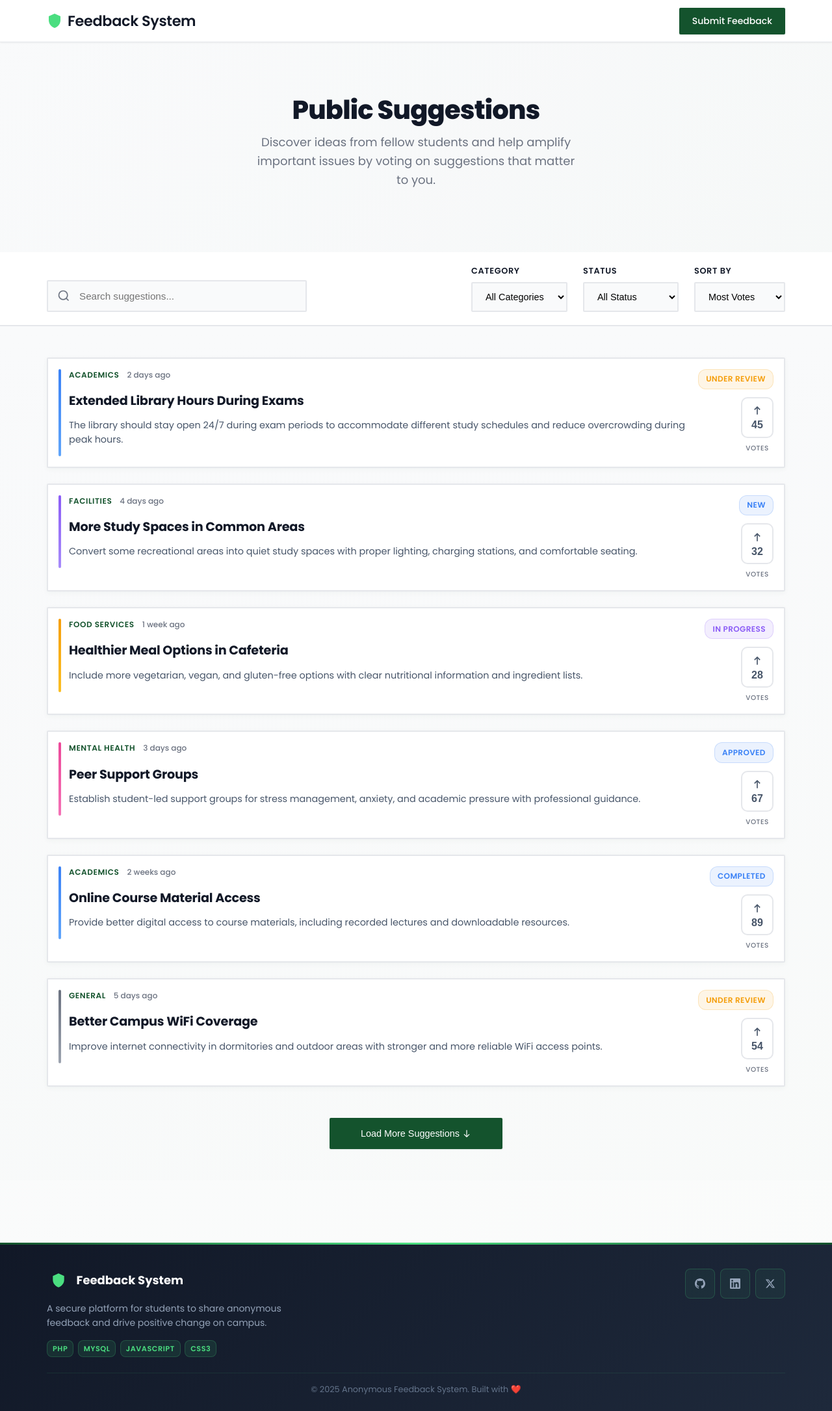
After one commit to althaf-ka/anonymous-feedback-system, a PHP site: page /public-suggestions in a window 1280 px wide. The commit adds this page. Shown: the whole page at 65% size. Run offline with PHP 8.4, Linux system fonts and the light colour scheme.

Commit message:
completed the ui of public suggestions

```diff
--- /dev/null
+++ b/assets/css/pages/public-suggestions.css
@@ -0,0 +1,263 @@
+/* Hero Section */
+.suggestions-hero {
+    background: linear-gradient(135deg,
+            var(--color-background) 0%,
+            rgba(15, 81, 50, 0.015) 100%);
+    padding: 4rem 1.5rem 2rem;
+    text-align: center;
+    position: relative;
+}
+
+
+.suggestions-filters {
+    background: var(--color-surface);
+    border-bottom: 2px solid var(--color-border);
+    padding: 1.25rem 1.5rem;
+    position: static;
+    top: 0;
+    z-index: 100;
+}
+
+.filters-container {
+    max-width: 1200px;
+    margin: 0 auto;
+    display: flex;
+    gap: 2rem;
+    align-items: flex-end;
+    flex-wrap: wrap;
+}
+
+.search-section {
+    flex: 1;
+    min-width: 300px;
+}
+
+.search-wrapper {
+    position: relative;
+    max-width: 400px;
+}
+
+.search-icon {
+    position: absolute;
+    left: 1rem;
+    top: 50%;
+    transform: translateY(-50%);
+    color: var(--color-text-muted);
+}
+
+.search-input {
+    width: 100%;
+    padding: 0.875rem 1rem 0.875rem 3rem;
+    border: 2px solid var(--color-border);
+    font-size: 0.95rem;
+    background: var(--color-background);
+    transition: all 0.3s ease;
+    box-sizing: border-box;
+}
+
+.search-input:focus {
+    outline: none;
+    border-color: var(--color-secondary);
+    box-shadow: 0 0 0 3px rgba(74, 222, 128, 0.1);
+}
+
+.filter-section {
+    display: flex;
+    gap: 1.5rem;
+    flex-wrap: wrap;
+}
+
+.filter-group {
+    display: flex;
+    flex-direction: column;
+    gap: 0.5rem;
+}
+
+.filter-label {
+    font-size: 0.8rem;
+    font-weight: 600;
+    color: var(--color-text);
+    text-transform: uppercase;
+    letter-spacing: 0.05em;
+}
+
+.filter-select {
+    padding: 0.75rem 1rem;
+    border: 2px solid var(--color-border);
+    font-size: 0.9rem;
+    background: var(--color-background);
+    min-width: 140px;
+    cursor: pointer;
+    transition: all 0.3s ease;
+}
+
+.filter-select:focus {
+    outline: none;
+    border-color: var(--color-secondary);
+}
+
+.suggestions-main {
+    padding: 3rem 1.5rem;
+    background: linear-gradient(180deg,
+            var(--color-background) 0%,
+            rgba(15, 81, 50, 0.008) 100%);
+}
+
+.suggestions-container {
+    max-width: 1200px;
+    margin: 0 auto;
+    display: flex;
+    flex-direction: column;
+    gap: 1.5rem;
+}
+
+.load-more-section {
+    max-width: 1200px;
+    margin: 3rem auto 0;
+    text-align: center;
+}
+
+.load-more-btn {
+    min-width: 200px;
+    padding: 1rem 3rem;
+    gap: 4px;
+}
+
+@media (min-width: 1024px) {
+    .suggestions-filters {
+        position: sticky;
+        top: 0;
+        z-index: 100;
+    }
+}
+
+
+@media (max-width: 1023px) and (min-width: 768px) {
+    .suggestions-filters {
+        padding: 1rem 1.5rem;
+    }
+
+    .filters-container {
+        gap: 1.5rem;
+    }
+
+    .search-section {
+        flex: 1 1 100%;
+        min-width: auto;
+        margin-bottom: 0.5rem;
+    }
+
+    .search-wrapper {
+        max-width: 100%;
+    }
+
+    .filter-section {
+        flex: 1 1 100%;
+        justify-content: space-between;
+        gap: 1rem;
+    }
+
+    .filter-group {
+        flex: 1;
+        min-width: 150px;
+    }
+
+    .filter-select {
+        min-width: auto;
+        width: 100%;
+    }
+}
+
+
+@media (max-width: 767px) {
+    .suggestions-hero {
+        padding: 2.5rem 1rem 1rem;
+    }
+
+    .suggestions-filters {
+        padding: 0.75rem 1rem;
+    }
+
+    .filters-container {
+        flex-direction: column;
+        gap: 1rem;
+        align-items: stretch;
+    }
+
+    .search-section {
+        min-width: auto;
+    }
+
+    .search-wrapper {
+        max-width: 100%;
+    }
+
+    .filter-section {
+        gap: 0.75rem;
+    }
+
+    .filter-group {
+        flex: 1;
+        min-width: 100px;
+    }
+
+    .filter-select {
+        min-width: auto;
+        width: 100%;
+        padding: 0.65rem 0.75rem;
+        font-size: 0.85rem;
+    }
+
+    .suggestions-main {
+        padding: 1.5rem 1rem;
+    }
+}
+
+
+@media (max-width: 479px) {
+    .suggestions-hero {
+        padding: 2rem 0.75rem 0.75rem;
+    }
+
+    .suggestions-filters {
+        padding: 0.5rem 0.75rem;
+    }
+
+    .filters-container {
+        gap: 0.75rem;
+    }
+
+    .filter-section {
+        flex-direction: column;
+        gap: 0.5rem;
+    }
+
+    .search-input {
+        padding: 0.75rem 0.75rem 0.75rem 2.5rem;
+        font-size: 0.82rem;
+    }
+
+    .search-icon {
+        left: 0.75rem;
+        width: 18px;
+        height: 18px;
+    }
+
+    .suggestions-main {
+        padding: 1rem 0.75rem;
+    }
+
+    .filter-label {
+        font-size: 0.7rem;
+    }
+
+    .filter-select {
+        font-size: 0.82rem;
+    }
+
+}
+
+
+.suggestions-container>.feedback-card {
+    animation: fadeInUp 0.5s ease forwards;
+}
--- /dev/null
+++ b/assets/js/toast.js
@@ -0,0 +1,32 @@
+
+function showToast(message, type = 'info') {
+  const toast = document.createElement('div');
+  toast.className = `toast toast-${type}`;
+  toast.innerHTML = `<div class="toast-content"><span>${message}</span></div>`;
+
+  Object.assign(toast.style, {
+    position: 'fixed',
+    top: '2rem',
+    right: '2rem',
+    padding: '1rem 1.5rem',
+    borderRadius: '12px',
+    color: 'white',
+    fontWeight: '600',
+    zIndex: '9999',
+    transform: 'translateX(100%)',
+    transition: 'transform 0.3s ease',
+    background: type === 'success' ? 'var(--color-success, #22C55E)' : 'var(--color-error, #EF4444)',
+    boxShadow: '0 8px 25px rgba(0,0,0,0.15)'
+  });
+
+  document.body.appendChild(toast);
+
+  setTimeout(() => toast.style.transform = 'translateX(0)', 100);
+  setTimeout(() => {
+    toast.style.transform = 'translateX(100%)';
+    setTimeout(() => document.body.removeChild(toast), 300);
+  }, 3000);
+}
+
+
+window.showToast = showToast;
--- a/index.php
+++ b/index.php
@@ -12,6 +12,10 @@ switch ($request) {
         require_once __DIR__ . '/views/user/submit-feedback.php';
         break;
 
+    case '/public-suggestions':
+        require_once __DIR__ . '/views/user/public-suggestions.php';
+        break;
+
     case '/admin/login':
         require_once __DIR__ . '/views/admin/login.php';
         break;
--- a/views/user/layout.php
+++ b/views/user/layout.php
@@ -25,4 +25,6 @@
     <?php require_once 'components/footer.php'; ?>
 </body>
 
+<script src="../../assets/js/toast.js" defer></script>
+
 </html>
--- /dev/null
+++ b/views/user/public-suggestions.php
@@ -0,0 +1,278 @@
+<?php
+$title = "Public Suggestions | Feedback System";
+$additionalHead = '<link rel="stylesheet" href="../../assets/css/pages/public-suggestions.css">';
+
+ob_start();
+?>
+
+<!-- Hero Section -->
+<section class="suggestions-hero">
+    <div class="container">
+        <div class="section-header">
+            <h2 class="section-title">Public Suggestions</h2>
+            <p class="section-subtitle">
+                Discover ideas from fellow students and help amplify important issues by voting on suggestions that
+                matter to you.
+            </p>
+        </div>
+    </div>
+</section>
+
+<!-- Filters and Search Section -->
+<section class="suggestions-filters">
+    <div class="container">
+        <div class="filters-container">
+            <div class="search-section">
+                <div class="search-wrapper">
+                    <svg class="search-icon" width="20" height="20" viewBox="0 0 24 24" fill="none"
+                        stroke="currentColor" stroke-width="2">
+                        <circle cx="11" cy="11" r="8" />
+                        <path d="M21 21l-4.35-4.35" />
+                    </svg>
+                    <input type="text" id="searchInput" class="search-input rounded-sm"
+                        placeholder="Search suggestions...">
+                </div>
+            </div>
+
+            <div class="filter-section">
+                <div class="filter-group">
+                    <label class="filter-label" for="categoryFilter">Category</label>
+                    <select id="categoryFilter" class="filter-select rounded-sm">
+                        <option value="">All Categories</option>
+                        <option value="academics">Academics</option>
+                        <option value="facilities">Facilities</option>
+                        <option value="food">Food Services</option>
+                        <option value="mental-health">Mental Health</option>
+                        <option value="general">General</option>
+                    </select>
+                </div>
+
+                <div class="filter-group">
+                    <label class="filter-label" for="statusFilter">Status</label>
+                    <select id="statusFilter" class="filter-select rounded-sm">
+                        <option value="">All Status</option>
+                        <option value="New">New</option>
+                        <option value="Under Review">Under Review</option>
+                        <option value="In Progress">In Progress</option>
+                        <option value="Approved">Approved</option>
+                        <option value="Resolved">Resolved</option>
+                        <option value="Completed">Completed</option>
+                    </select>
+                </div>
+
+                <div class="filter-group">
+                    <label class="filter-label" for="sortFilter">Sort By</label>
+                    <select id="sortFilter" class="filter-select rounded-sm">
+                        <option value="votes">Most Votes</option>
+                        <option value="recent">Most Recent</option>
+                        <option value="oldest">Oldest First</option>
+                        <option value="title">Title A-Z</option>
+                    </select>
+                </div>
+            </div>
+        </div>
+    </div>
+</section>
+
+<!-- Main Suggestions Section -->
+<section class="suggestions-main">
+    <div class="container">
+
+        <div class="suggestions-container" id="suggestionsContainer">
+            <?php
+            // Include your feedback card component
+            require_once 'components/feedback-card.php';
+
+            // Sample data (this would come from your database)
+            $publicSuggestions = [
+                [
+                    'id' => 1,
+                    'category' => 'academics',
+                    'category_name' => 'Academics',
+                    'title' => 'Extended Library Hours During Exams',
+                    'preview' => 'The library should stay open 24/7 during exam periods to accommodate different study schedules and reduce overcrowding during peak hours.',
+                    'votes' => 45,
+                    'status' => 'Under Review',
+                    'date' => '2 days ago'
+                ],
+                [
+                    'id' => 2,
+                    'category' => 'facilities',
+                    'category_name' => 'Facilities',
+                    'title' => 'More Study Spaces in Common Areas',
+                    'preview' => 'Convert some recreational areas into quiet study spaces with proper lighting, charging stations, and comfortable seating.',
+                    'votes' => 32,
+                    'status' => 'New',
+                    'date' => '4 days ago'
+                ],
+                [
+                    'id' => 3,
+                    'category' => 'food',
+                    'category_name' => 'Food Services',
+                    'title' => 'Healthier Meal Options in Cafeteria',
+                    'preview' => 'Include more vegetarian, vegan, and gluten-free options with clear nutritional information and ingredient lists.',
+                    'votes' => 28,
+                    'status' => 'In Progress',
+                    'date' => '1 week ago'
+                ],
+                [
+                    'id' => 4,
+                    'category' => 'mental-health',
+                    'category_name' => 'Mental Health',
+                    'title' => 'Peer Support Groups',
+                    'preview' => 'Establish student-led support groups for stress management, anxiety, and academic pressure with professional guidance.',
+                    'votes' => 67,
+                    'status' => 'Approved',
+                    'date' => '3 days ago'
+                ],
+                [
+                    'id' => 5,
+                    'category' => 'academics',
+                    'category_name' => 'Academics',
+                    'title' => 'Online Course Material Access',
+                    'preview' => 'Provide better digital access to course materials, including recorded lectures and downloadable resources.',
+                    'votes' => 89,
+                    'status' => 'Completed',
+                    'date' => '2 weeks ago'
+                ],
+                [
+                    'id' => 6,
+                    'category' => 'general',
+                    'category_name' => 'General',
+                    'title' => 'Better Campus WiFi Coverage',
+                    'preview' => 'Improve internet connectivity in dormitories and outdoor areas with stronger and more reliable WiFi access points.',
+                    'votes' => 54,
+                    'status' => 'Under Review',
+                    'date' => '5 days ago'
+                ]
+            ];
+
+            // Render feedback cards using your existing component
+            foreach ($publicSuggestions as $suggestion): ?>
+                <?= renderFeedbackCard($suggestion) ?>
+            <?php endforeach; ?>
+        </div>
+
+        <!-- Load More Button -->
+        <div class="load-more-section">
+            <button class="btn btn-primary load-more-btn" id="loadMoreBtn">
+                <span>Load More Suggestions</span>
+                <svg width="14" height="14" viewBox="0 0 24 24" fill="none" stroke="currentColor" stroke-width="2">
+                    <path d="M19 14l-7 7m0 0l-7-7m7 7V3" />
+                </svg>
+            </button>
+        </div>
+    </div>
+</section>
+
+<?php
+$content = ob_get_clean();
+include __DIR__ . '/layout.php';
+?>
+
+
+<script>
+    document.addEventListener('DOMContentLoaded', function () {
+        const searchInput = document.getElementById('searchInput');
+        const categoryFilter = document.getElementById('categoryFilter');
+        const statusFilter = document.getElementById('statusFilter');
+        const sortFilter = document.getElementById('sortFilter');
+        const suggestionsContainer = document.getElementById('suggestionsContainer');
+        const resultsCount = document.getElementById('resultsCount');
+        const loadMoreBtn = document.getElementById('loadMoreBtn');
+
+        // Search functionality
+        searchInput.addEventListener('input', debounce(filterSuggestions, 300));
+
+        // Filter functionality
+        categoryFilter.addEventListener('change', filterSuggestions);
+        statusFilter.addEventListener('change', filterSuggestions);
+        sortFilter.addEventListener('change', filterSuggestions);
+
+        // Load more functionality
+        loadMoreBtn.addEventListener('click', function () {
+            this.innerHTML = '<span>Loading...</span>';
+
+            // Simulate loading more content
+            setTimeout(() => {
+                showToast('More suggestions loaded!', 'success');
+                this.innerHTML = '<span>Load More Suggestions</span><svg width="16" height="16" viewBox="0 0 24 24" fill="none" stroke="currentColor" stroke-width="2"><path d="M19 14l-7 7m0 0l-7-7m7 7V3"/></svg>';
+            }, 1000);
+        });
+
+        function filterSuggestions() {
+            const searchTerm = searchInput.value.toLowerCase();
+            const selectedCategory = categoryFilter.value;
+            const selectedStatus = statusFilter.value;
+            const sortBy = sortFilter.value;
+
+            const cards = Array.from(suggestionsContainer.querySelectorAll('.feedback-card'));
+            let visibleCount = 0;
+
+            cards.forEach(card => {
+                const title = card.querySelector('.feedback-title').textContent.toLowerCase();
+                const preview = card.querySelector('.feedback-preview').textContent.toLowerCase();
+                const category = card.dataset.category;
+                const status = card.querySelector('.status-badge').textContent.trim();
+
+                const matchesSearch = !searchTerm || title.includes(searchTerm) || preview.includes(searchTerm);
+                const matchesCategory = !selectedCategory || category === selectedCategory;
+                const matchesStatus = !selectedStatus || status === selectedStatus;
+
+                if (matchesSearch && matchesCategory && matchesStatus) {
+                    card.style.display = 'flex';
+                    visibleCount++;
+                } else {
+                    card.style.display = 'none';
+                }
+            });
+
+            // Update results count
+            resultsCount.textContent = visibleCount;
+
+            // Sort visible cards
+            if (sortBy && visibleCount > 0) {
+                sortSuggestions(sortBy);
+            }
+        }
+
+        function sortSuggestions(sortBy) {
+            const cards = Array.from(suggestionsContainer.querySelectorAll('.feedback-card[style*="flex"]'));
+
+            cards.sort((a, b) => {
+                switch (sortBy) {
+                    case 'votes':
+                        const votesA = parseInt(a.querySelector('.vote-count').textContent);
+                        const votesB = parseInt(b.querySelector('.vote-count').textContent);
+                        return votesB - votesA;
+                    case 'recent':
+                        return 0; // Would implement proper date sorting in real app
+                    case 'title':
+                        const titleA = a.querySelector('.feedback-title').textContent;
+                        const titleB = b.querySelector('.feedback-title').textContent;
+                        return titleA.localeCompare(titleB);
+                    default:
+                        return 0;
+                }
+            });
+
+            // Re-append sorted cards
+            cards.forEach(card => suggestionsContainer.appendChild(card));
+        }
+
+        function debounce(func, wait) {
+            let timeout;
+            return function executedFunction(...args) {
+                const later = () => {
+                    clearTimeout(timeout);
+                    func(...args);
+                };
+                clearTimeout(timeout);
+                timeout = setTimeout(later, wait);
+            };
+        }
+
+
+    });
+
+</script>
```
Also changed, not shown: views/user/submit-feedback.php (+1 -33 lines).
